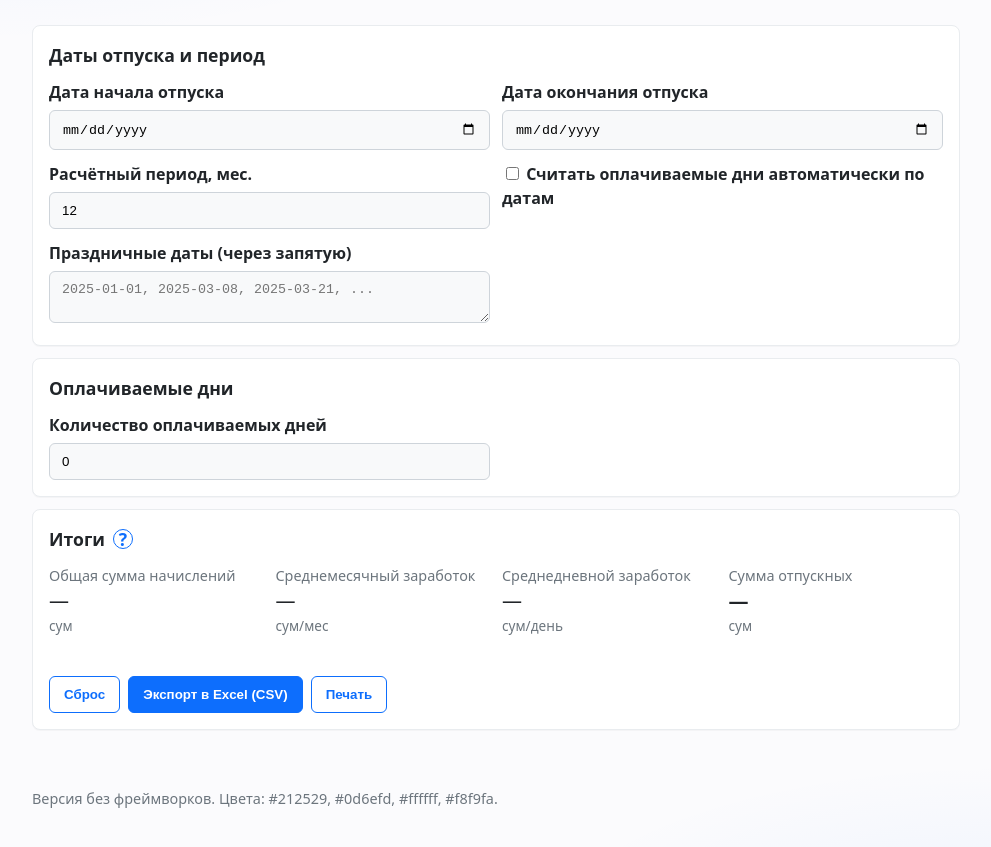
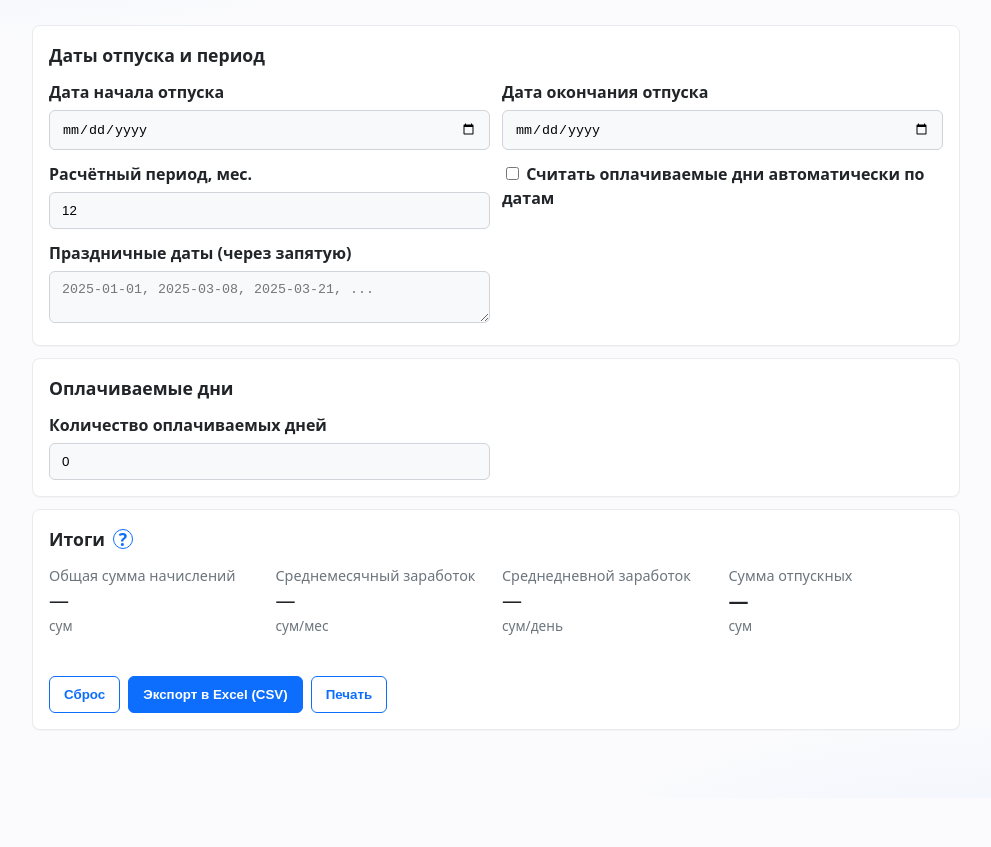
Before and after one commit to WeissLuxford/action-MCFR, a plain HTML site: page bss/vacation_calculator/index.html in a window 1280 px wide. Shown: the part 103-950 px from the top of the page, without its empty margins (144-1135 px from the left). After the commit the page ends 901 px from the top, so only its background shows below. Drawn offline with Linux system fonts and the light colour scheme.

Commit message:
Update index.html

```diff
--- a/bss/vacation_calculator/index.html
+++ b/bss/vacation_calculator/index.html
@@ -139,7 +139,7 @@
   </main>
 
   <footer class="container footer">
-    <p class="muted small">Версия без фреймворков. Цвета: #212529, #0d6efd, #ffffff, #f8f9fa.</p>
+    <p class="muted small" style="display: none;">Версия без фреймворков. Цвета: #212529, #0d6efd, #ffffff, #f8f9fa.</p>
   </footer>
 
   <script src="app.js"></script>
```
